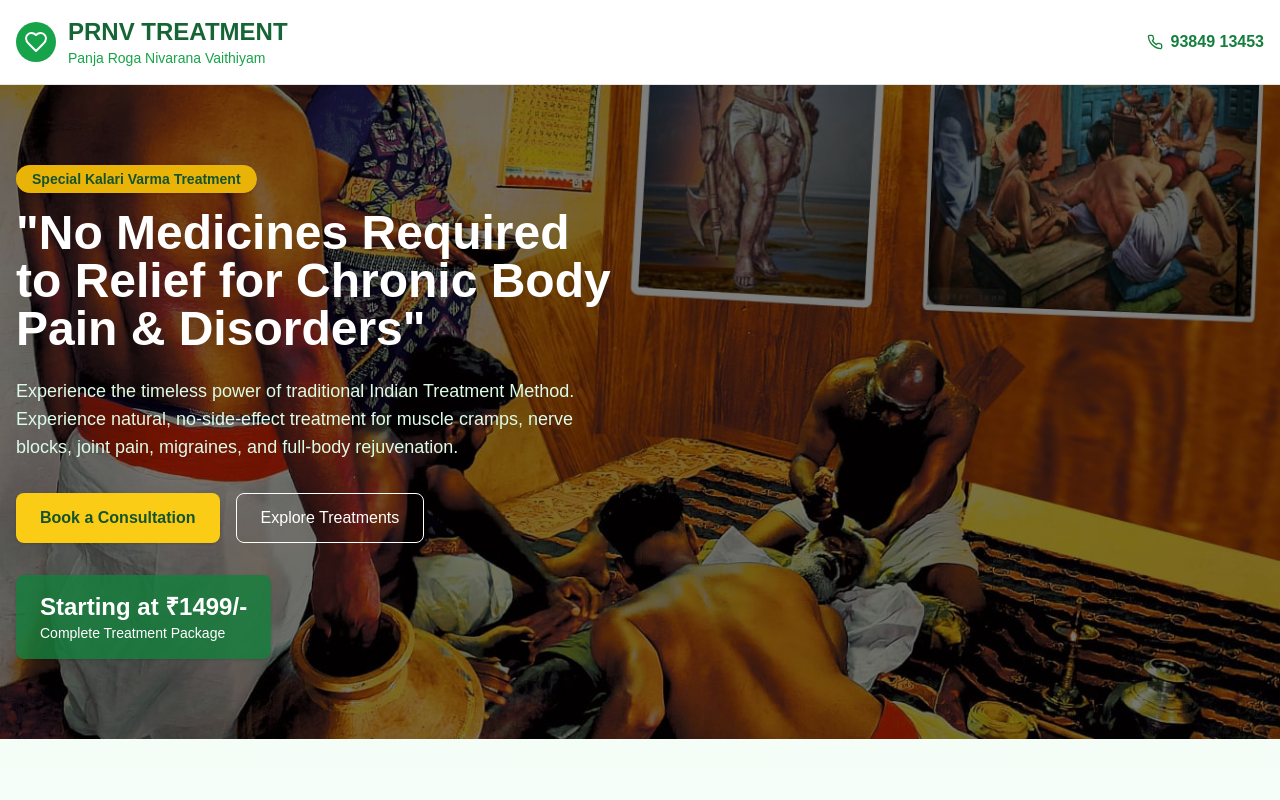
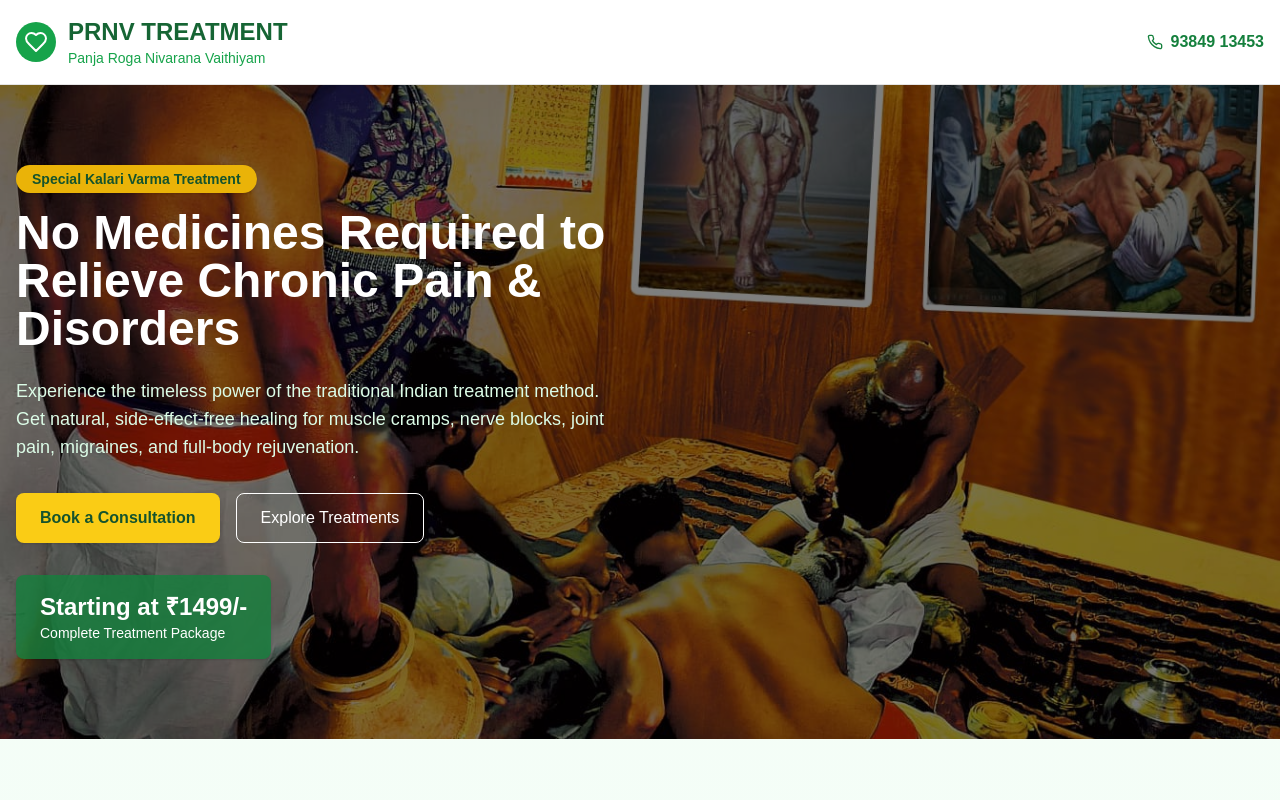
Before and after one commit to lotchankumar/PRNV-TREATMENT, a Next.js app: page / in a window 1280 px wide. Shown: the top 800 px of the page. Built offline with nearby package versions, Linux system fonts and the light colour scheme.

Commit message:
position sm image

```diff
--- a/app/page.tsx
+++ b/app/page.tsx
@@ -50,26 +50,37 @@ export default function HomePage() {
         </div>
       </header>
 
-      {/* Hero Section - Ayurvedic Clinic */}
+     {/* Hero Section - Kalari Ayurvedic Treatment */}
 <section
-  className="relative bg-no-repeat bg-cover bg-[right_30%] md:bg-center py-20 text-white"
+  className="relative bg-no-repeat bg-cover py-20 text-white"
   style={{
-    backgroundImage: "url('/prnv.jpeg')", // replace with your image path
+    backgroundImage: "url('/prnv.jpeg')", // replace with your actual image
+    backgroundPosition: "80% center",
   }}
 >
-  <div className=" text-center absolute inset-0 bg-black bg-opacity-50"></div> {/* Overlay for readability */}
+  {/* Overlay for better readability */}
+  <div className="absolute inset-0 bg-black bg-opacity-50"></div>
+
   <div className="relative container mx-auto px-4">
     <div className="grid lg:grid-cols-2 gap-12 items-center">
       <div>
+        {/* Highlight Badge */}
         <span className="inline-block px-4 py-1 mb-4 text-sm font-semibold bg-yellow-500 text-green-900 rounded-full shadow">
           Special Kalari Varma Treatment
         </span>
+
+        {/* Title */}
         <h2 className="text-4xl md:text-5xl font-bold mb-6 leading-tight">
-          "No Medicines Required to Relief for Chronic Body Pain & Disorders"
+          No Medicines Required to Relieve Chronic Pain & Disorders
         </h2>
+
+        {/* Description */}
         <p className="text-lg mb-8 text-green-100">
-          Experience the timeless power of traditional Indian Treatment Method. Experience natural, no-side-effect treatment for muscle cramps, nerve blocks, joint pain, migraines, and full-body rejuvenation.
+          Experience the timeless power of the traditional Indian treatment method. Get natural, side-effect-free
+          healing for muscle cramps, nerve blocks, joint pain, migraines, and full-body rejuvenation.
         </p>
+
+        {/* CTA Buttons */}
         <div className="flex flex-col sm:flex-row gap-4 mb-8">
           <button className="px-6 py-3 bg-yellow-400 text-green-900 font-semibold rounded-lg shadow hover:bg-yellow-300 transition">
             Book a Consultation
@@ -78,6 +89,8 @@ export default function HomePage() {
             Explore Treatments
           </button>
         </div>
+
+        {/* Price Tag */}
         <div className="inline-block bg-green-700 bg-opacity-80 text-white px-6 py-4 rounded-lg shadow">
           <div className="text-2xl font-bold">Starting at ₹1499/-</div>
           <div className="text-sm">Complete Treatment Package</div>
@@ -86,6 +99,7 @@ export default function HomePage() {
     </div>
   </div>
 </section>
+
 
 
       {/* Features */}
```
